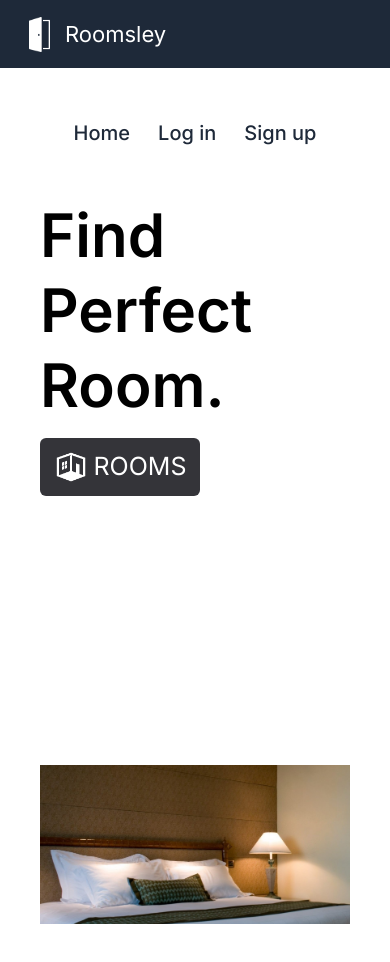
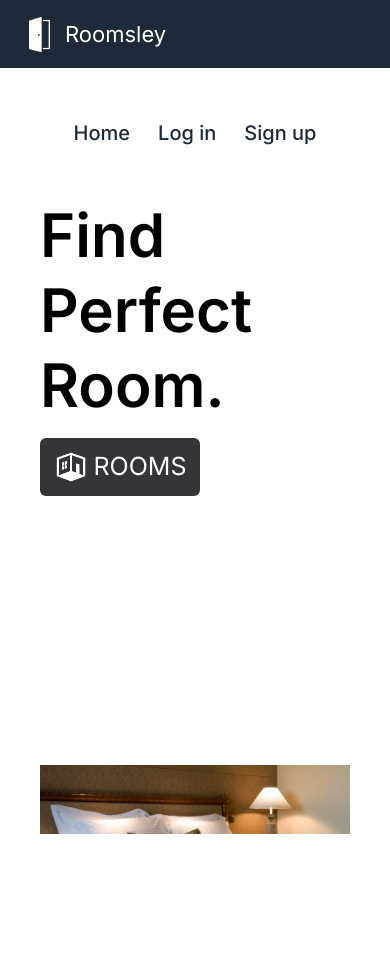
Before and after one commit to rohitkumar893/roomsley, a React (Vite) app: page / in a window 390 px wide. Shown: the top 962 px of the page. Built offline with nearby package versions, Linux system fonts and the light colour scheme.

Commit message:
fixed position

```diff
--- a/src/App.css
+++ b/src/App.css
@@ -270,6 +270,6 @@ ul:hover{
   }
 
   .roomimg{
-    margin-top: -100px;
+    margin-top: -200px;
   }
 }
```
